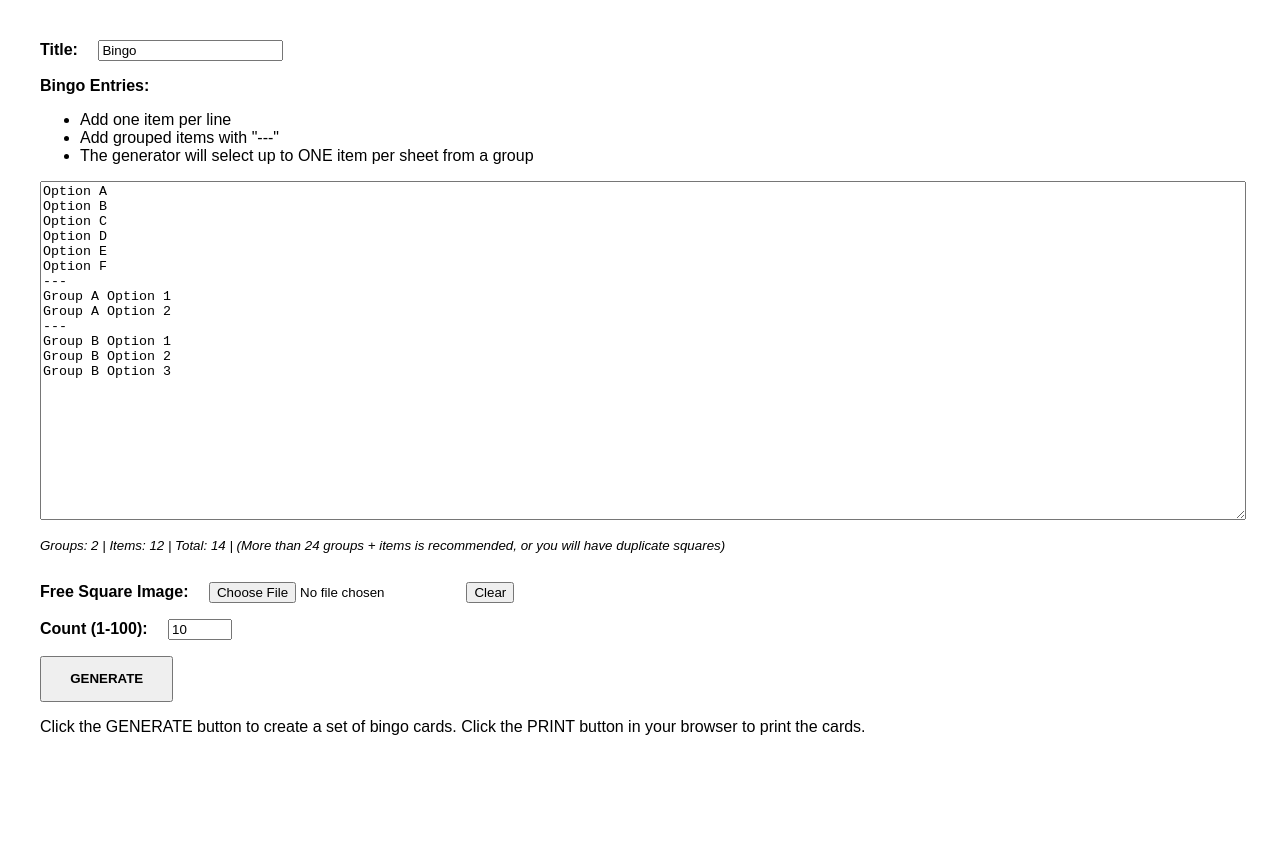
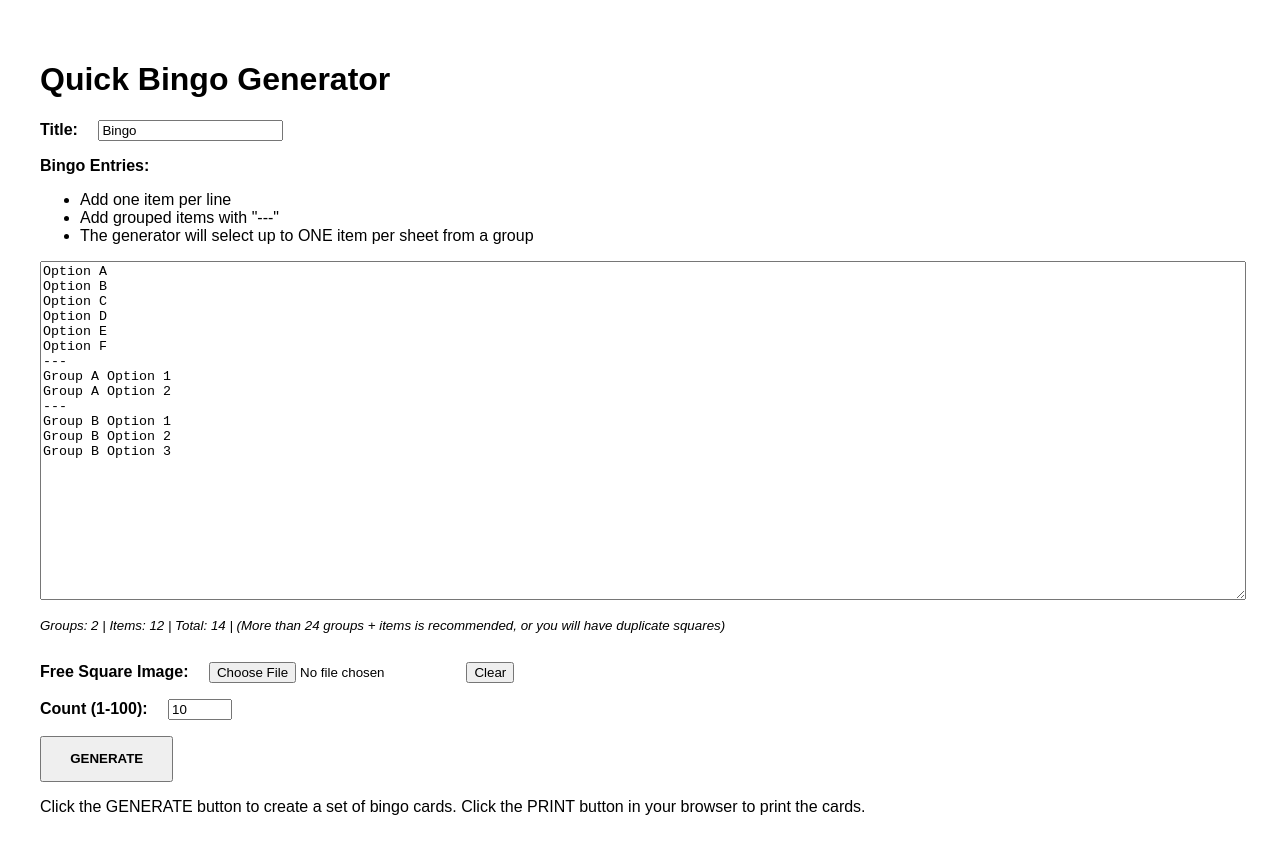
Before and after one commit to jondlove/browser-bingo, a plain HTML site: page index.html in a window 1280 px wide. Before the commit the page ends 800 px from the top, so only its background shows below. Drawn offline with Linux system fonts and the light colour scheme.

Commit message:
Add a title

```diff
--- a/index.html
+++ b/index.html
@@ -2,7 +2,7 @@
 <html lang="en">
     <head>
         <meta charset=utf-8>
-        <title>Quick Bingo</title>
+        <title>Quick Bingo Generator</title>
         <style type="text/css">
             @media print {
                 body {
@@ -85,6 +85,7 @@
     </head>
     <body>
         <div id="creationForm">
+            <h1>Quick Bingo Generator</h1>
             <div>
                 <strong>Title: </strong>
                 <input type="text" id="bingoTitle" placeholder="Your Bingo Title" value="Bingo">
```
